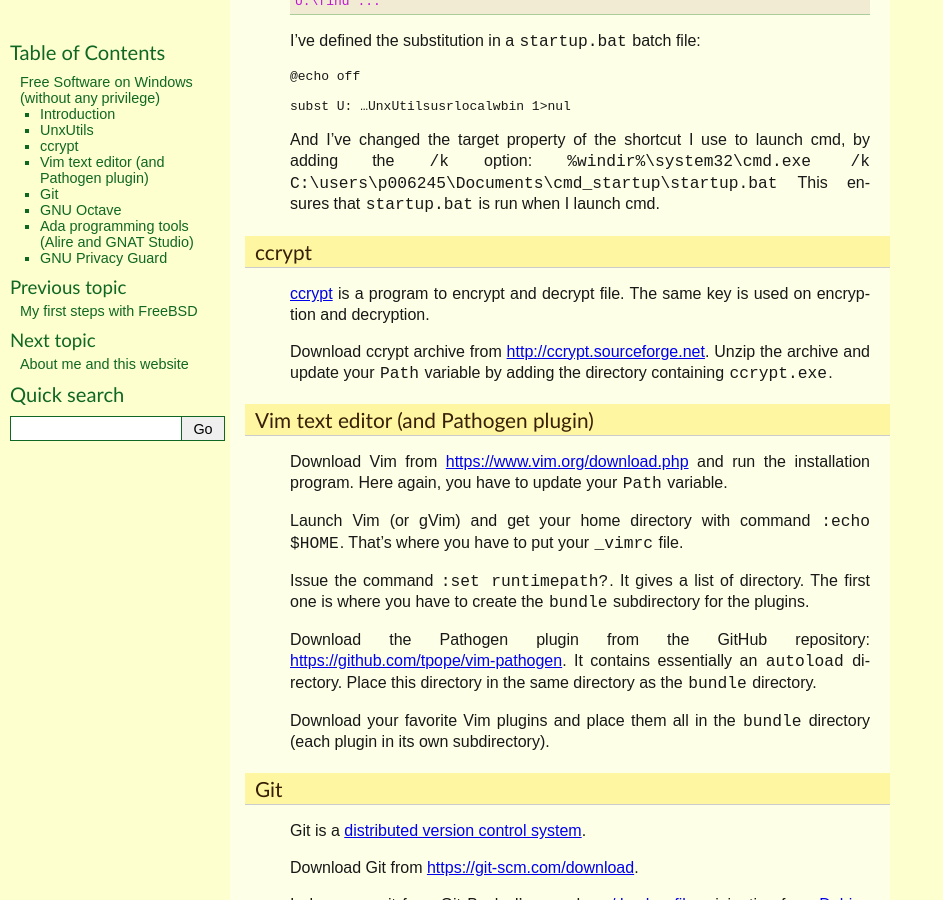
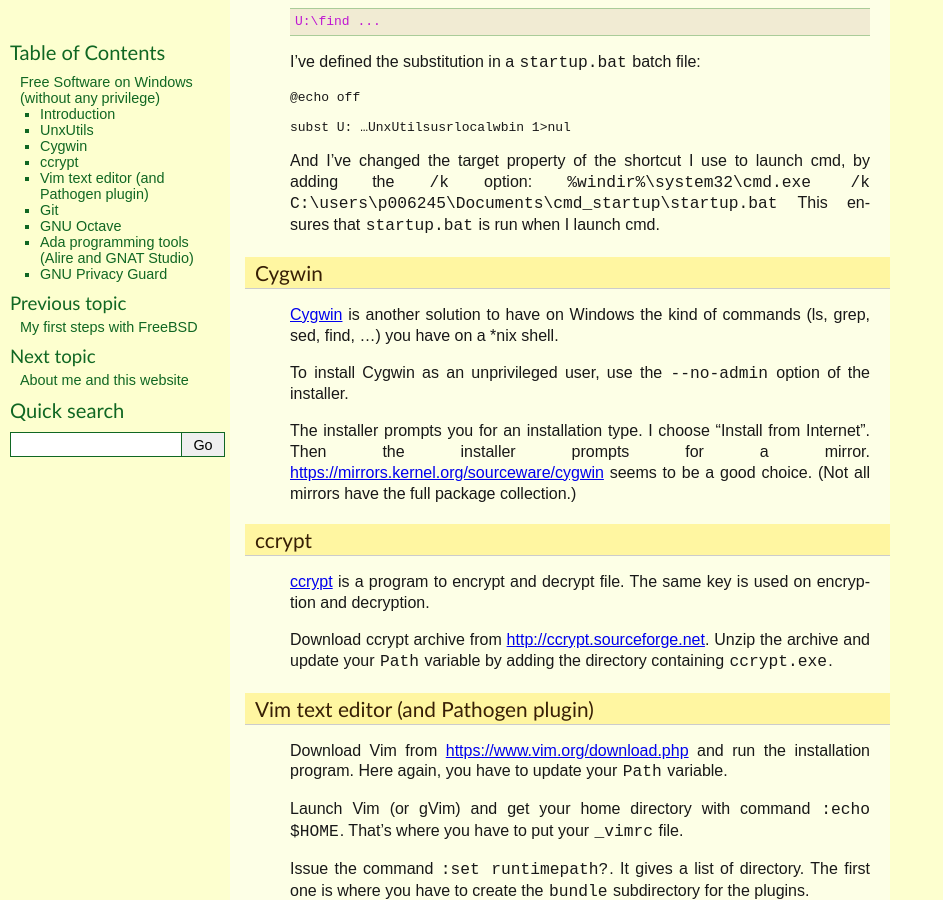
Before and after one commit to thierr26/thierr26_personal_notes_sphinx_sources, a Sphinx documentation site: the page built from source/fs_win_no_privilege.rst, in a window 1280 px wide and 900 px high, scrolled down 1040 px. Shown: the whole window, without its empty margins (0-943 px from the left). Built offline with Sphinx 7.4.7, drawn with Linux system fonts in a browser that asks for light colours.

Commit message:
Add Cygwin section in fs_win_no_privilege.rst

```diff
--- a/source/fs_win_no_privilege.rst
+++ b/source/fs_win_no_privilege.rst
@@ -63,6 +63,26 @@
 adding the ``/k`` option:
 ``%windir%\system32\cmd.exe /k C:\users\p006245\Documents\cmd_startup\startup.bat``
 This ensures that ``startup.bat`` is run when I launch cmd.
+
+
+.. _cygwin_no_privilege:
+
+Cygwin
+------
+
+.. index::
+  single: Cygwin
+
+`Cygwin <https://www.cygwin.com>`_ is another solution to have on Windows the
+kind of commands  (ls, grep, sed, find, ...) you have on a \*nix shell.
+
+To install Cygwin as an unprivileged user, use the ``--no-admin`` option of the
+installer.
+
+The installer prompts you for an installation type. I choose "Install from
+Internet". Then the installer prompts for a mirror.
+https://mirrors.kernel.org/sourceware/cygwin seems to be a good choice. (Not
+all mirrors have the full package collection.)
 
 
 ccrypt
@@ -157,8 +177,9 @@
 for the case where you want a shortcut on the destop.
 
 GNU Octave for Windows comes with `MSYS2 <https://www.msys2.org>`_, and that is
-another solution (beside :ref:`UnxUtils <unxutils_win>`) to use the GNU
-commands on Windows. Launch ``msys2_shell.cmd``.
+another solution (beside :ref:`UnxUtils <unxutils_win>` and :ref:`Cygwin
+<cygwin_no_privilege>`) to use the GNU commands on Windows. Launch
+``msys2_shell.cmd``.
 
 
 Ada programming tools (Alire and GNAT Studio)
```
